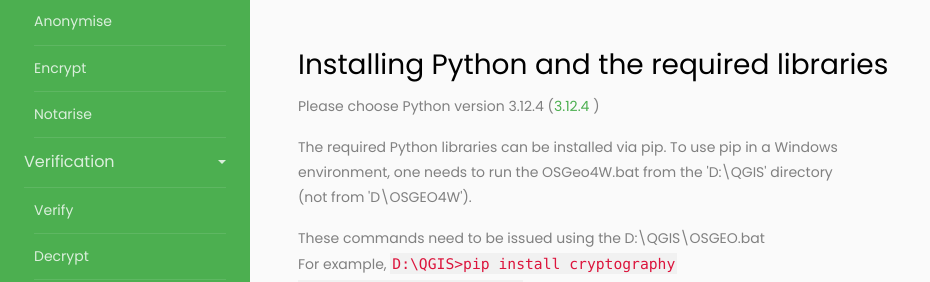
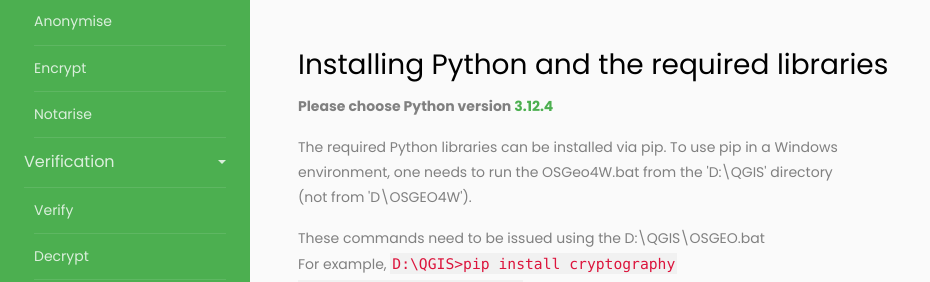
Before and after one commit to sharmapn/sharmapn.github.io, a Jekyll site: the page MapSafeQGISGeoPrivPlugin/gettingstarted.html, which Jekyll copies as it is, in a window 1280 px wide and 900 px high. Shown: the part 278-560 px from the top of the window, without its empty margins (0-930 px from the left). Built offline with Jekyll 4.4.1, drawn with Linux system fonts in a browser that asks for light colours.

Commit message:
Update gettingstarted.html

```diff
--- a/MapSafeQGISGeoPrivPlugin/gettingstarted.html
+++ b/MapSafeQGISGeoPrivPlugin/gettingstarted.html
@@ -131,7 +131,7 @@
 		<br>
          <h3> Installing Python and the required libraries</h3>
 
-		  <p> Please choose Python version 3.12.4 (<a href="https://www.python.org/downloads/release/python-3124/">3.12.4</a> )<br>
+		  <p> <b> Please choose Python version <a href="https://www.python.org/downloads/release/python-3124/">3.12.4</a> </b> <br>
 
 		  <p> The required Python libraries can be installed via pip.
 		  To use pip in a Windows environment, one needs to run the OSGeo4W.bat from the 'D:\QGIS' directory (not from 'D\OSGEO4W').
```
